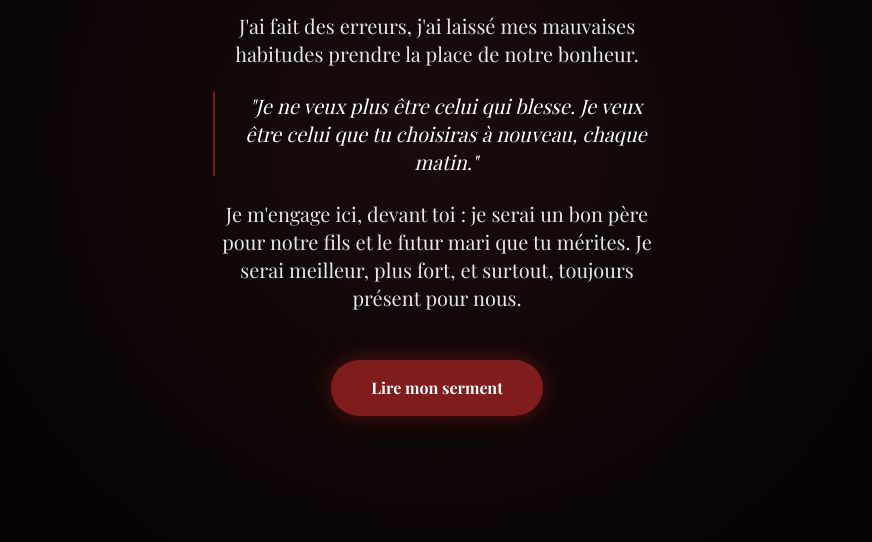
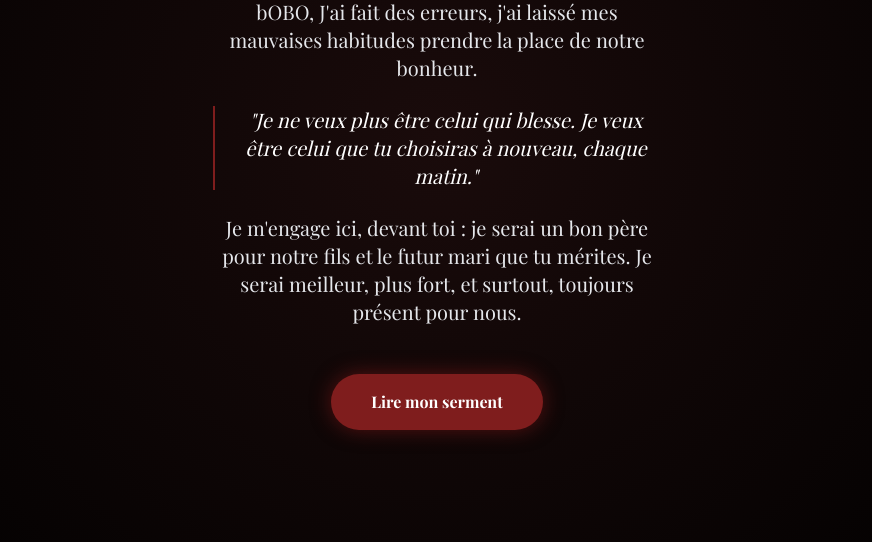
Before and after one commit to LariFeuzeu/pour-camilia, a plain HTML site: page index.html in a window 1280 px wide. Shown: the part 258-800 px from the top of the page, without its empty margins (203-1075 px from the left). Drawn offline with nearby package versions, Linux system fonts and the light colour scheme; a web font is replaced by a local one.

Commit message:
Update paragraph text in index.html

```diff
--- a/index.html
+++ b/index.html
@@ -20,7 +20,7 @@
         <h1 class="text-4xl font-bold mb-8 fade-in-up" style="animation-delay: 0.3s;">Pardonne-moi, Camilia.</h1>
 
         <div class="space-y-6 text-xl font-light text-gray-200 fade-in-up" style="animation-delay: 0.8s;">
-            <p>J'ai fait des erreurs, j'ai laissé mes mauvaises habitudes prendre la place de notre bonheur.</p>
+            <p>bOBO, J'ai fait des erreurs, j'ai laissé mes mauvaises habitudes prendre la place de notre bonheur.</p>
             <p class="text-white font-normal border-l-2 border-red-900 pl-4 italic">
                 "Je ne veux plus être celui qui blesse. Je veux être celui que tu choisiras à nouveau, chaque matin."
             </p>
```
